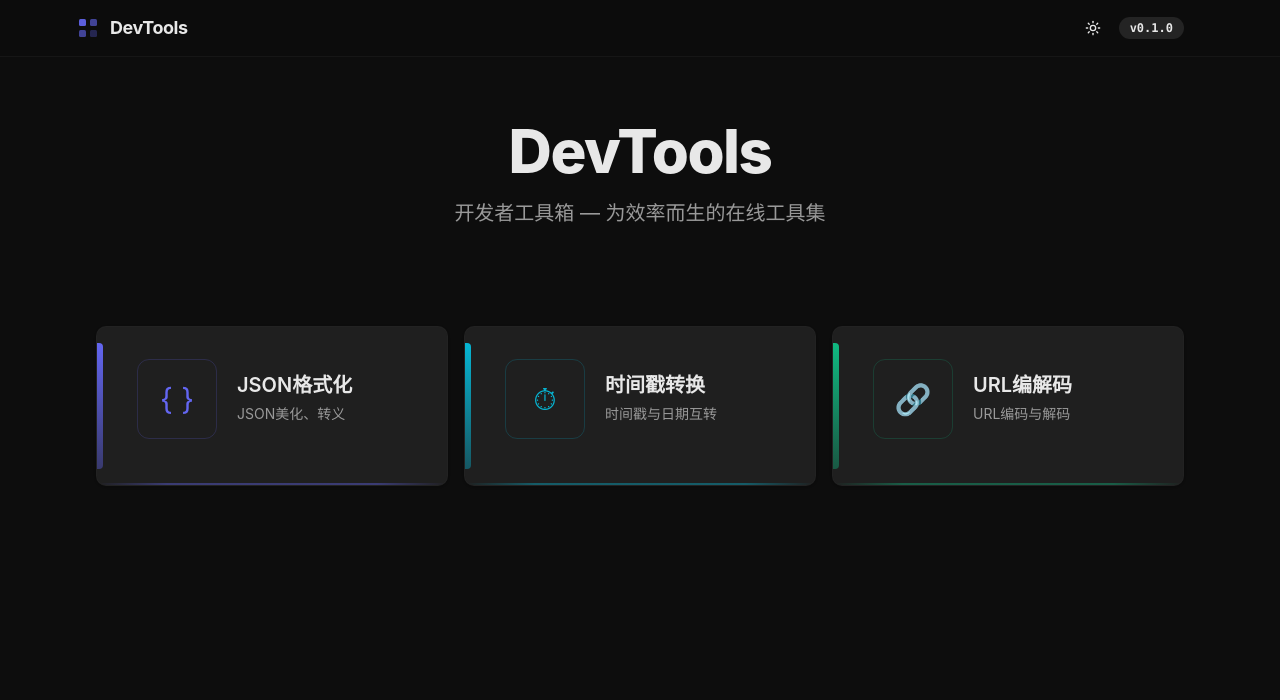
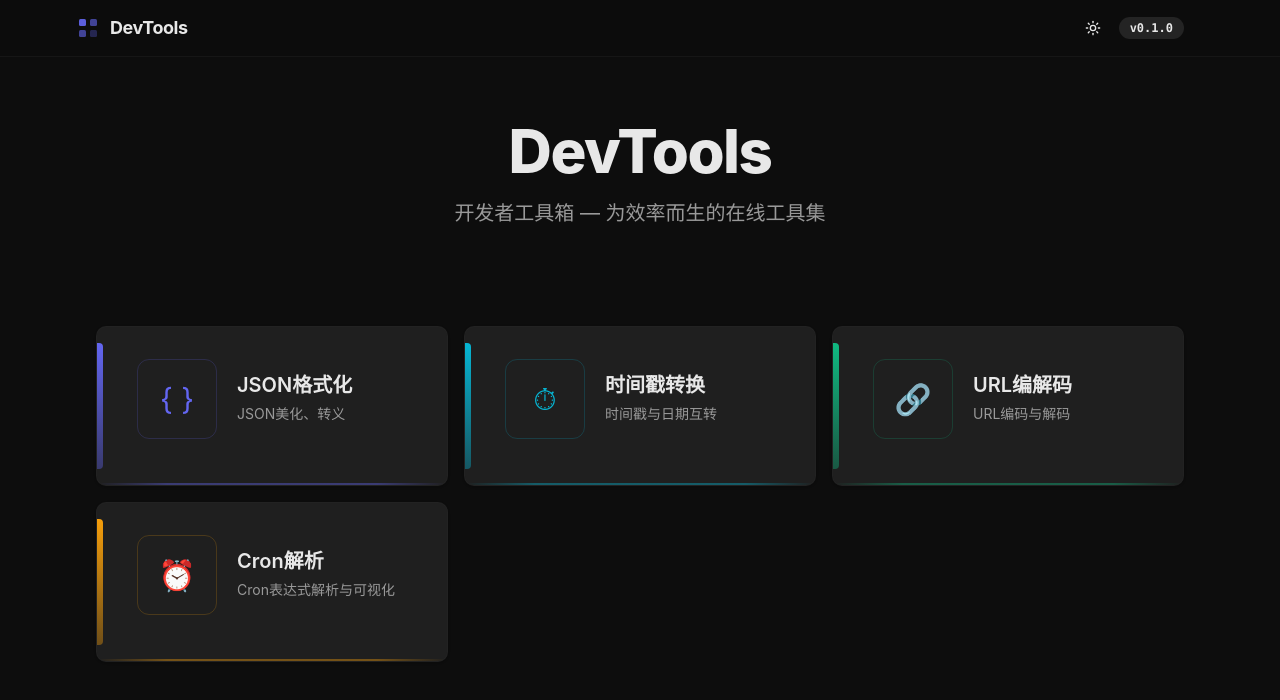
Before and after one commit to phycholee/dev-tools, a Vue app: page / in a window 1280 px wide. Shown: the top 700 px of the page. Built offline with nearby package versions, Linux system fonts and the light colour scheme.

Commit message:
feat(cron-parser): register tool in registry

```diff
--- a/src/tools/registry.ts
+++ b/src/tools/registry.ts
@@ -34,6 +34,17 @@ export const tools: ToolDefinition[] = [
     component: () => import('./url-codec/UrlCodec.vue'),
     color: '#10b981'
   }
+  ,
+  {
+    id: 'cron-parser',
+    name: 'Cron解析',
+    path: '/cron-parser',
+    icon: '⏰',
+    description: 'Cron表达式解析与可视化',
+    category: '开发辅助',
+    component: () => import('./cron-parser/CronParser.vue'),
+    color: '#f59e0b'
+  }
 ]
 
 /**
```
